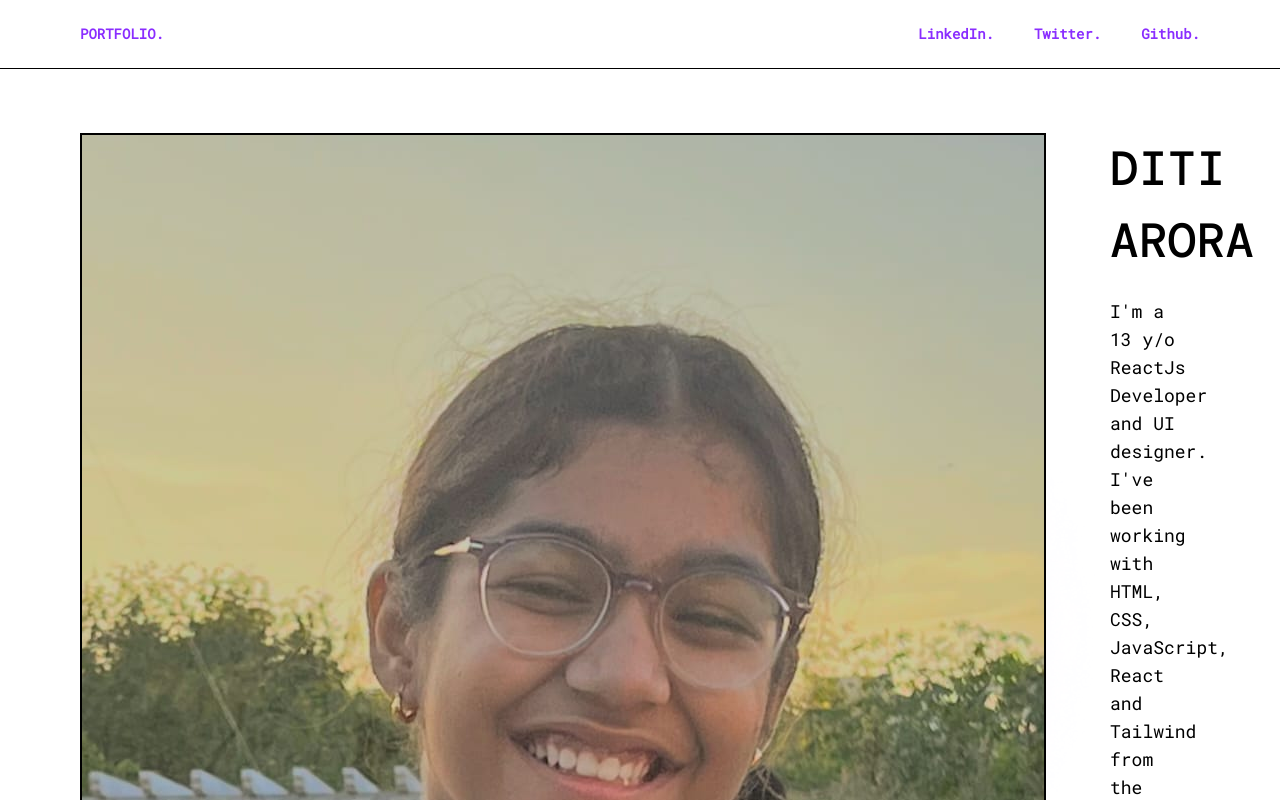
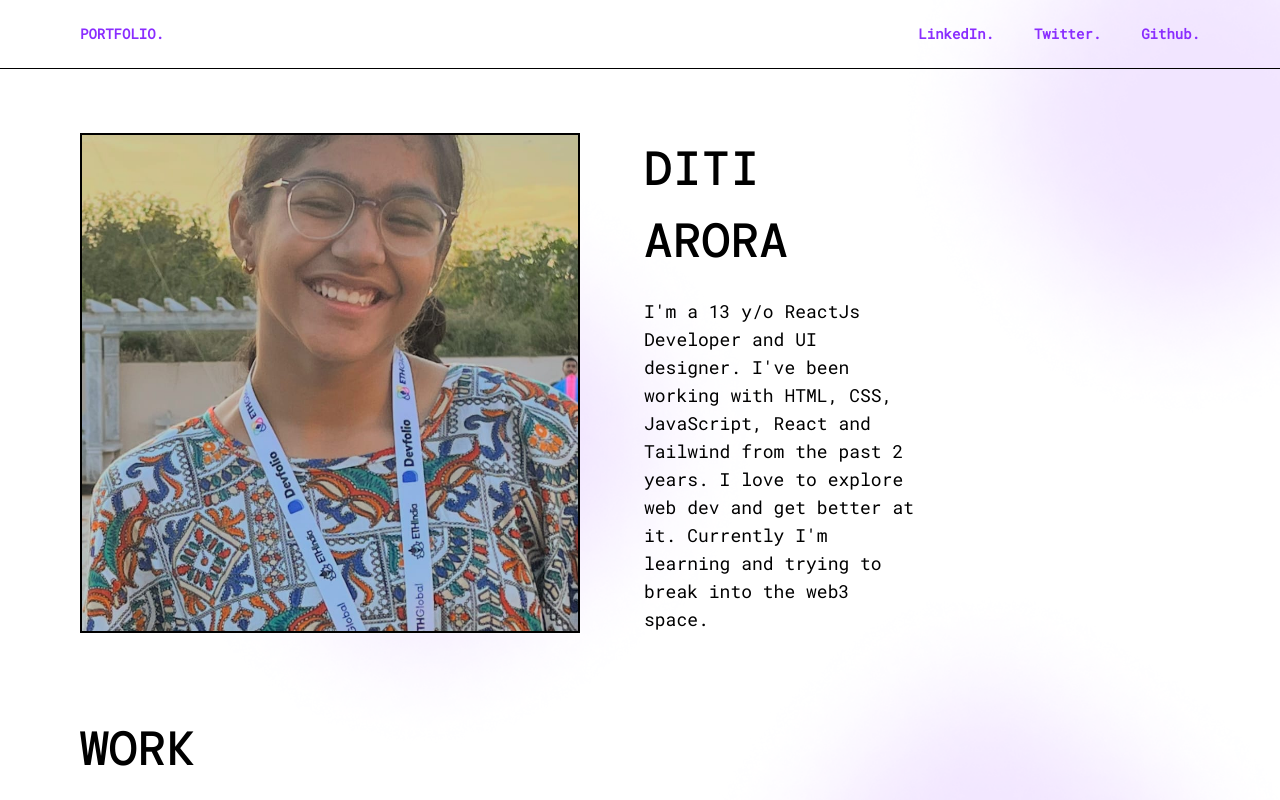
Before and after one commit to theditiarora/new-portfolio, a React (Create React App) app: page / in a window 1280 px wide. Shown: the top 800 px of the page. Built offline with nearby package versions, Linux system fonts and the light colour scheme; the HTML template or start-up script is replaced by a standard one.

Commit message:
Update tailwind.config.js

```diff
--- a/tailwind.config.js
+++ b/tailwind.config.js
@@ -5,6 +5,14 @@ module.exports = {
   ],
   theme: {
     extend: {
+      height: {
+        'custom': '500px'
+      },
+
+      width: {
+        'customm': '500px'
+      },
+
       colors : {
         'purple-c': '#8A2DFF',
       },
```
